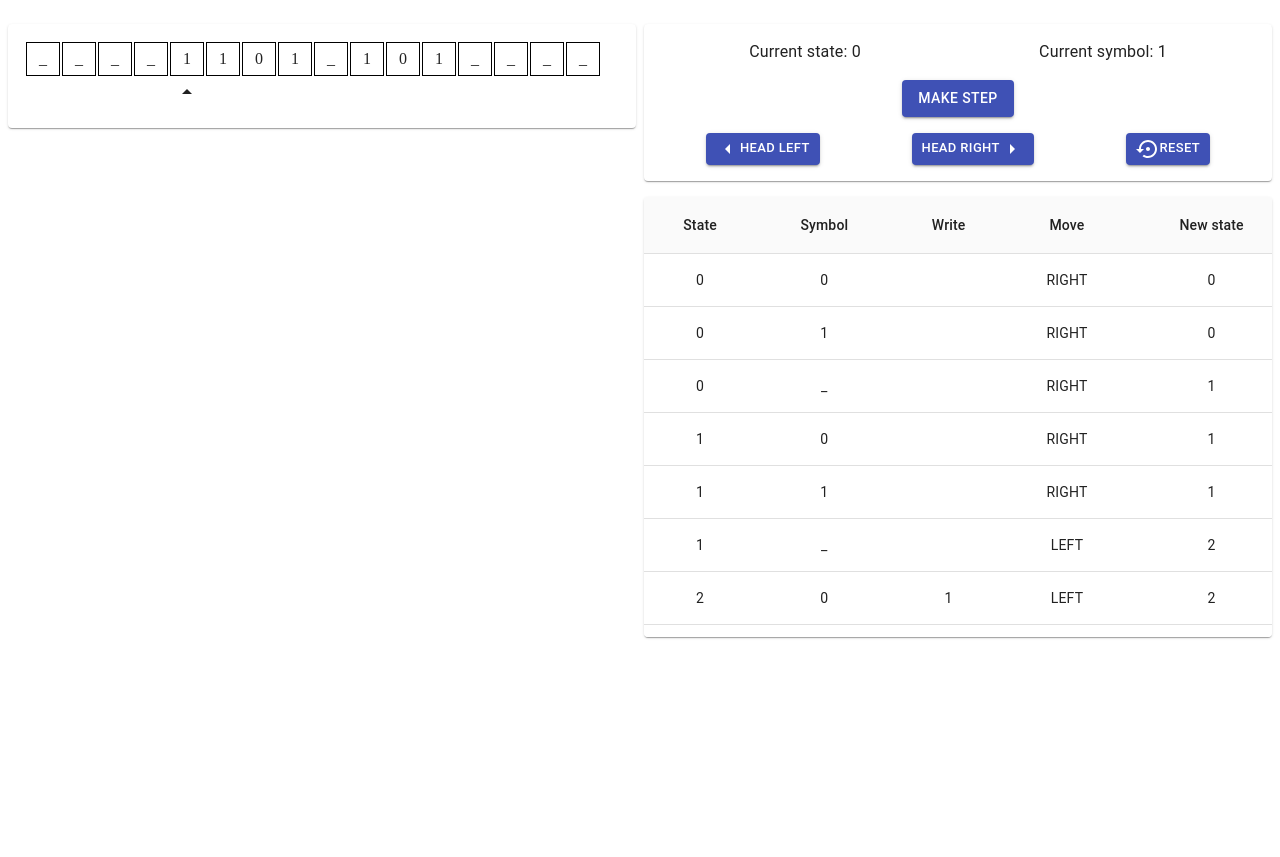
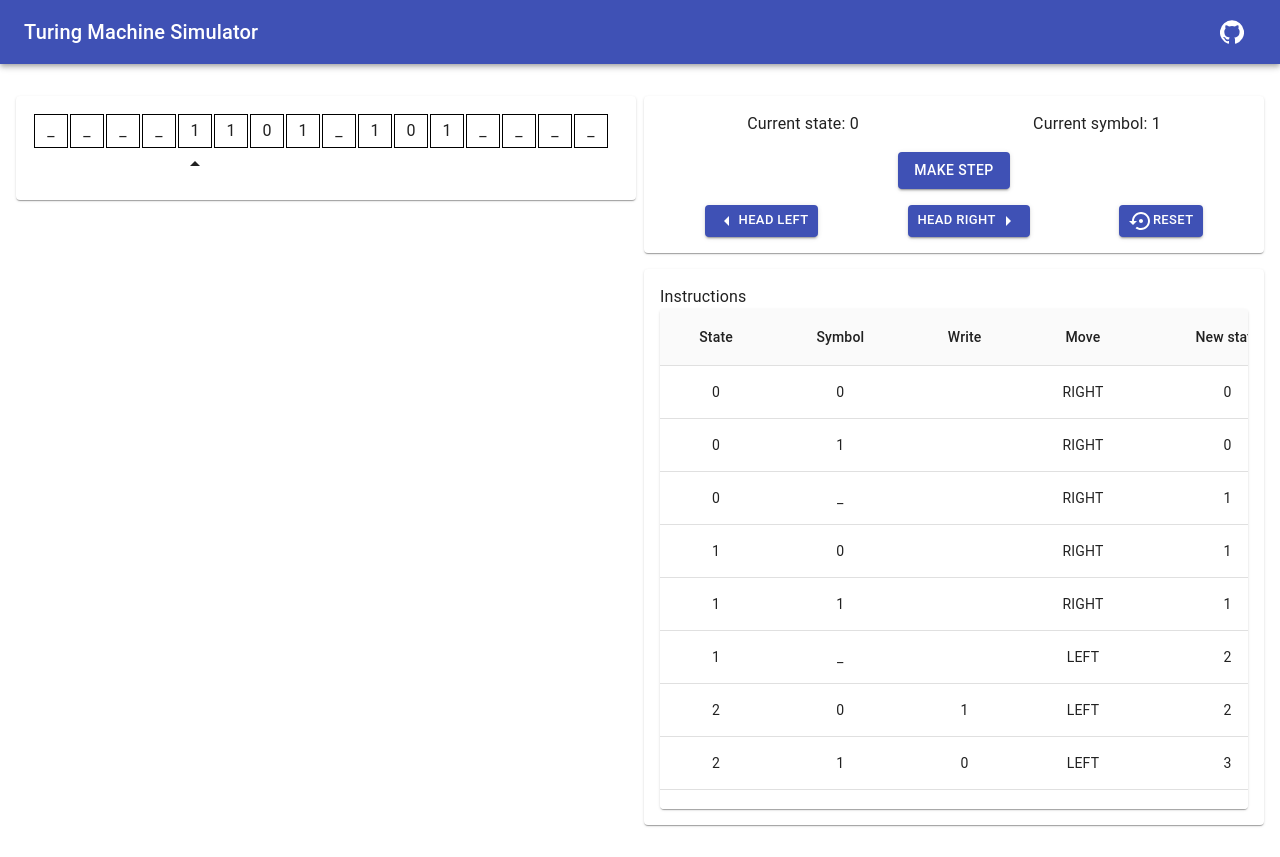
Before and after one commit to kkoudelka/turing-machine-simulator, a Next.js app: page / in a window 1280 px wide. Before the commit the page ends 800 px from the top, so only its background shows below. Built offline with nearby package versions, Linux system fonts and the light colour scheme.

Commit message:
feat: github link + design improvements

```diff
--- a/components/canvas.tsx
+++ b/components/canvas.tsx
@@ -4,11 +4,11 @@ import React from 'react';
 import ArrowDropUpIcon from '@material-ui/icons/ArrowDropUp';
 import useAppContext from '../src/hooks';
 
-const useStyles = makeStyles({
+const useStyles = makeStyles((theme) => ({
   spacing: {
-    marginTop: '1rem',
-    marginBottom: '1rem',
-    padding: '1rem',
+    marginTop: theme.spacing(2),
+    marginBottom: theme.spacing(2),
+    padding: theme.spacing(2),
   },
   table: {},
   cell: {
@@ -24,7 +24,7 @@ const useStyles = makeStyles({
     textAlign: 'center',
     verticalAlign: 'center',
   },
-});
+}));
 
 const MachineCanvas: React.FC = () => {
   const classes = useStyles();
@@ -43,7 +43,7 @@ const MachineCanvas: React.FC = () => {
               <tr>
                 {tape.map((x, index) => (
                   <td key={`machine-cell-${index}`} className={classes.cell}>
-                    {x}
+                    <Typography>{x}</Typography>
                   </td>
                 ))}
               </tr>
--- a/components/controls.tsx
+++ b/components/controls.tsx
@@ -9,13 +9,13 @@ import ArrowRightIcon from '@material-ui/icons/ArrowRight';
 import SettingsBackupRestoreIcon from '@material-ui/icons/SettingsBackupRestore';
 import { useRouter } from 'next/router';
 
-const useStyles = makeStyles({
+const useStyles = makeStyles((theme) => ({
   spacing: {
-    marginTop: '1rem',
-    marginBottom: '1rem',
-    padding: '1rem',
+    marginTop: theme.spacing(2),
+    marginBottom: theme.spacing(2),
+    padding: theme.spacing(2),
   },
-});
+}));
 
 const Controls: React.FC = () => {
   const {
--- /dev/null
+++ b/components/layout/index.ts
@@ -0,0 +1 @@
+export { default as MainLayout } from './main-layout';
--- /dev/null
+++ b/components/layout/main-layout.tsx
@@ -0,0 +1,51 @@
+import React from 'react';
+import { makeStyles } from '@material-ui/core/styles';
+import AppBar from '@material-ui/core/AppBar';
+import Toolbar from '@material-ui/core/Toolbar';
+import Typography from '@material-ui/core/Typography';
+import Button from '@material-ui/core/Button';
+import IconButton from '@material-ui/core/IconButton';
+import MenuIcon from '@material-ui/icons/Menu';
+import GitHubIcon from '@material-ui/icons/GitHub';
+import Link from 'next/link';
+import Tooltip from '@material-ui/core/Tooltip';
+
+const useStyles = makeStyles((theme) => ({
+  root: {
+    flexGrow: 1,
+  },
+  menuButton: {
+    marginRight: theme.spacing(2),
+  },
+  title: {
+    flexGrow: 1,
+  },
+  content: {
+    padding: theme.spacing(2),
+  },
+}));
+
+const MainLayout: React.FC = ({ children }) => {
+  const classes = useStyles();
+  return (
+    <>
+      <AppBar position="static">
+        <Toolbar>
+          <Typography variant="h6" className={classes.title}>
+            Turing Machine Simulator
+          </Typography>
+          <Link href="https://github.com/kkoudelka/turing-machine-simulator">
+            <Tooltip title="This project is open-source">
+              <IconButton color="inherit">
+                <GitHubIcon />
+              </IconButton>
+            </Tooltip>
+          </Link>
+        </Toolbar>
+      </AppBar>
+      <div className={classes.content}>{children}</div>
+    </>
+  );
+};
+
+export default MainLayout;
--- a/components/state.tsx
+++ b/components/state.tsx
@@ -11,14 +11,19 @@ import { sampleInstructions } from '../src/models';
 import { Button, Grid, Typography } from '@material-ui/core';
 import useAppContext from '../src/hooks';
 
-const useStyles = makeStyles({
+const useStyles = makeStyles((theme) => ({
   table: {
     minWidth: 650,
   },
   container: {
-    maxHeight: 440,
+    maxHeight: 500,
   },
-});
+  spacing: {
+    marginTop: theme.spacing(2),
+    marginBottom: theme.spacing(2),
+    padding: theme.spacing(2),
+  },
+}));
 
 const StateInfo: React.FC = () => {
   const classes = useStyles();
@@ -26,8 +31,14 @@ const StateInfo: React.FC = () => {
 
   return (
     <>
+      <Paper className={classes.spacing}>
+        <Typography>Instructions</Typography>
         <TableContainer component={Paper} className={classes.container}>
-        <Table stickyHeader className={classes.table} aria-label="simple table">
+          <Table
+            stickyHeader
+            className={classes.table}
+            aria-label="simple table"
+          >
             <TableHead>
               <TableRow>
                 <TableCell align="center">State</TableCell>
@@ -56,6 +67,7 @@ const StateInfo: React.FC = () => {
             </TableBody>
           </Table>
         </TableContainer>
+      </Paper>
     </>
   );
 };
--- a/pages/_app.tsx
+++ b/pages/_app.tsx
@@ -1,6 +1,8 @@
 import React from 'react';
 import { AppContextProvider } from '../src/contexts/app-context';
 import App from 'next/app';
+import { MainLayout } from '../components/layout';
+import Head from 'next/head';
 
 class TMSimApp extends App<{}> {
   componentDidMount() {
@@ -16,9 +18,14 @@ class TMSimApp extends App<{}> {
 
     return (
       <>
+        <Head>
+          <link rel="stylesheet" href="/main.css" />
+        </Head>
         <noscript>This app requieres JavaScript to run!</noscript>
         <AppContextProvider>
-          <Component {...pageProps} />
+          <MainLayout>
+            <Component {...pageProps} />
+          </MainLayout>
         </AppContextProvider>
       </>
     );
--- /dev/null
+++ b/public/main.css
@@ -0,0 +1,3 @@
+body {
+    margin: 0px;
+}
```
Lines whose indentation alone changed are shown as unchanged.
